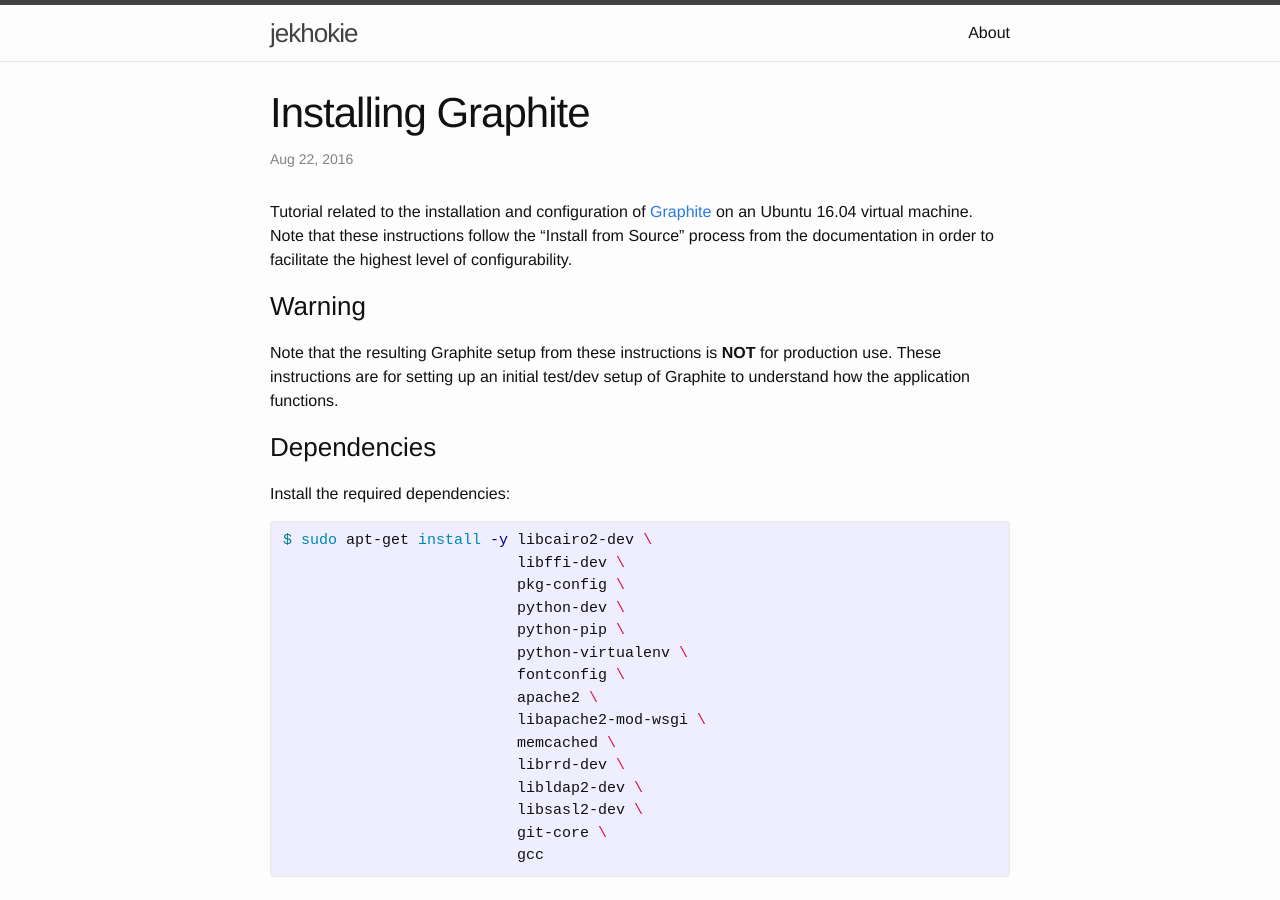
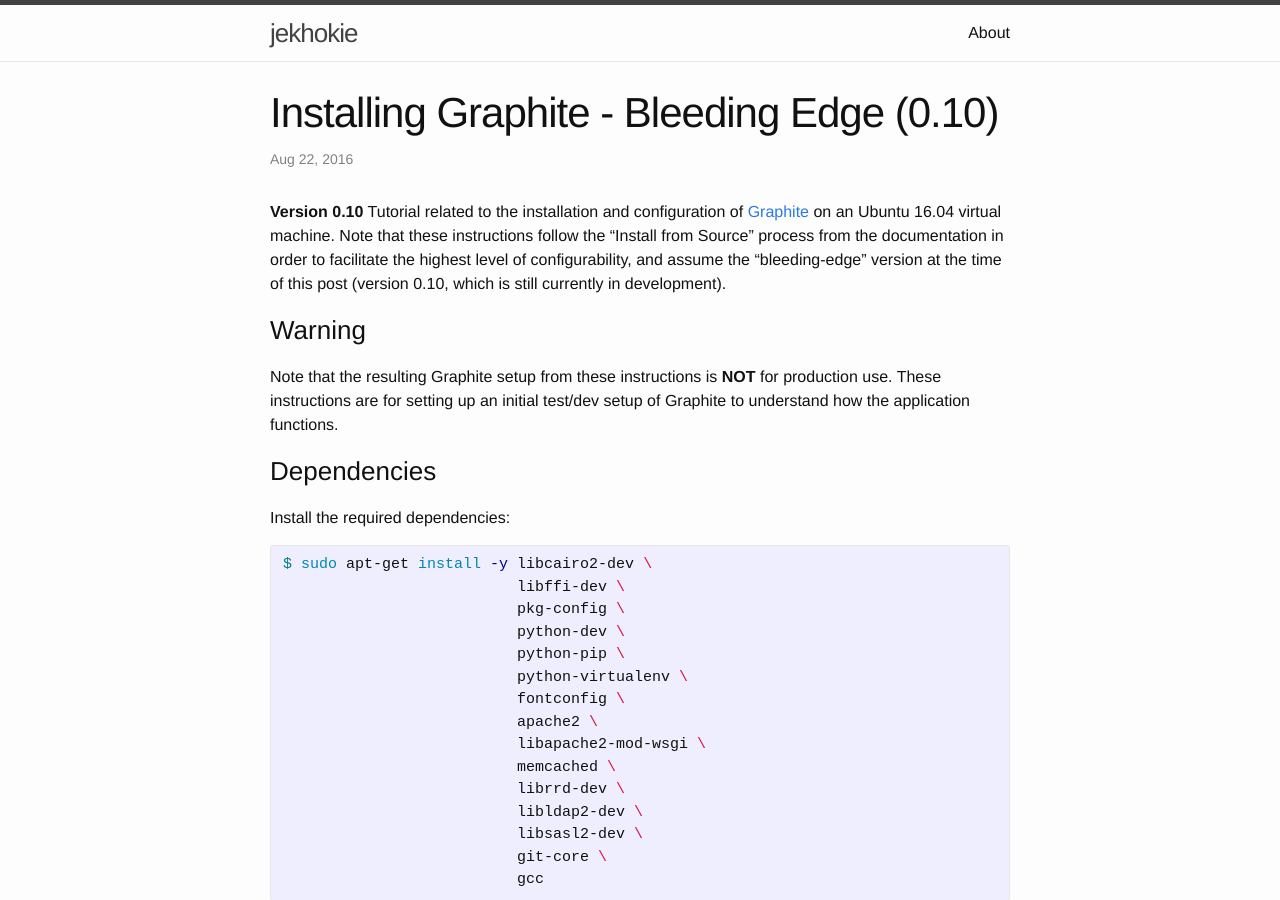
Before and after one commit to jekhokie/jekhokie.github.io, a Jekyll site: the page built from _posts/2016-08-22-installing-graphite-bleeding-edge.markdown, in a window 1280 px wide and 900 px high. Built offline with Jekyll 4.4.1, drawn with Linux system fonts in a browser that asks for light colours.

Commit message:
Update Graphite Post for Bleeding Edge Annotation
Update the Graphite installation post to ensure an understanding that
the install is for the bleeding edge/under dev version at the time of
writing (0.10).

```diff
--- a/_posts/2016-08-22-installing-graphite.markdown
+++ b/_posts/2016-08-22-installing-graphite-bleeding-edge.markdown
@@ -1,12 +1,13 @@
 ---
 layout: post
-title:  "Installing Graphite"
+title:  "Installing Graphite - Bleeding Edge (0.10)"
 date:   2016-08-22 04:36:04 -0400
 categories: ubuntu graphite carbon whisper
 ---
-Tutorial related to the installation and configuration of [Graphite](http://graphiteapp.org/) on
+**Version 0.10** Tutorial related to the installation and configuration of [Graphite](http://graphiteapp.org/) on
 an Ubuntu 16.04 virtual machine. Note that these instructions follow the "Install from Source" process
-from the documentation in order to facilitate the highest level of configurability.
+from the documentation in order to facilitate the highest level of configurability, and assume the
+"bleeding-edge" version at the time of this post (version 0.10, which is still currently in development).
 
 ### Warning
 
```
